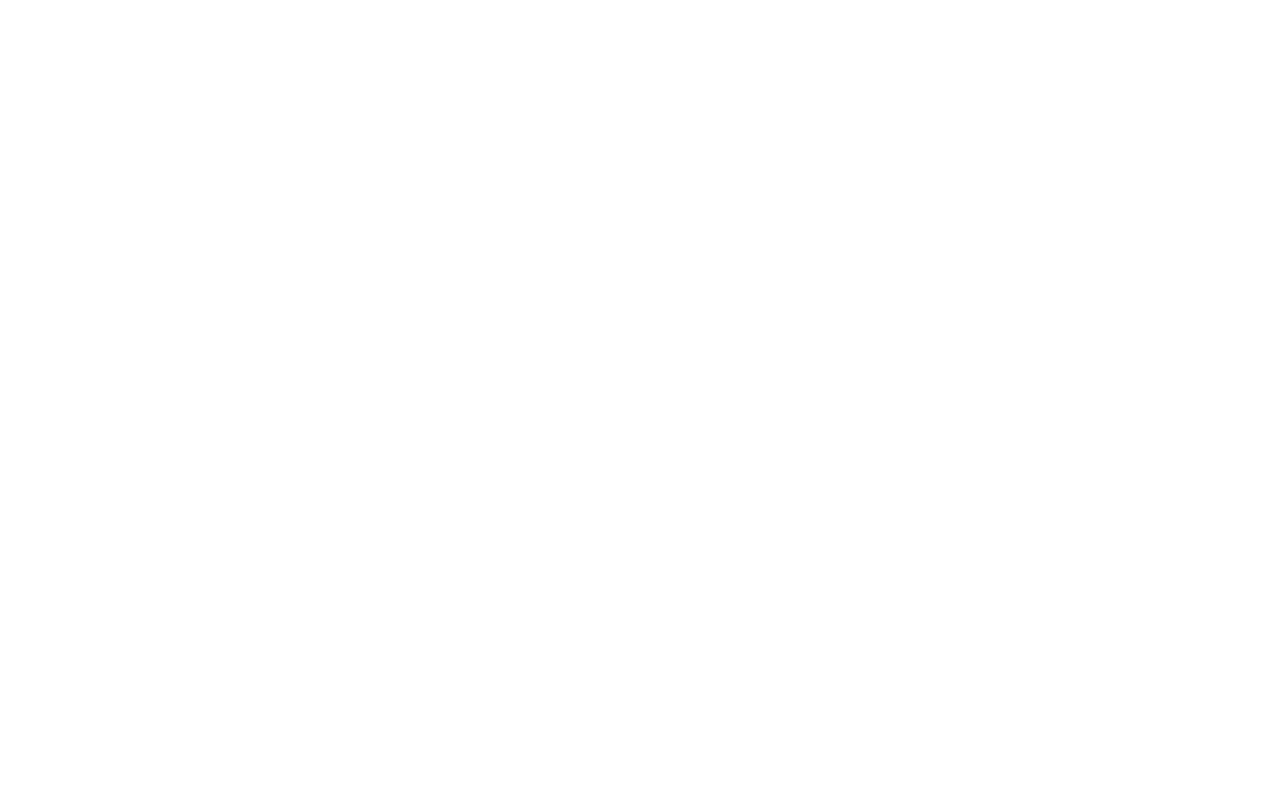
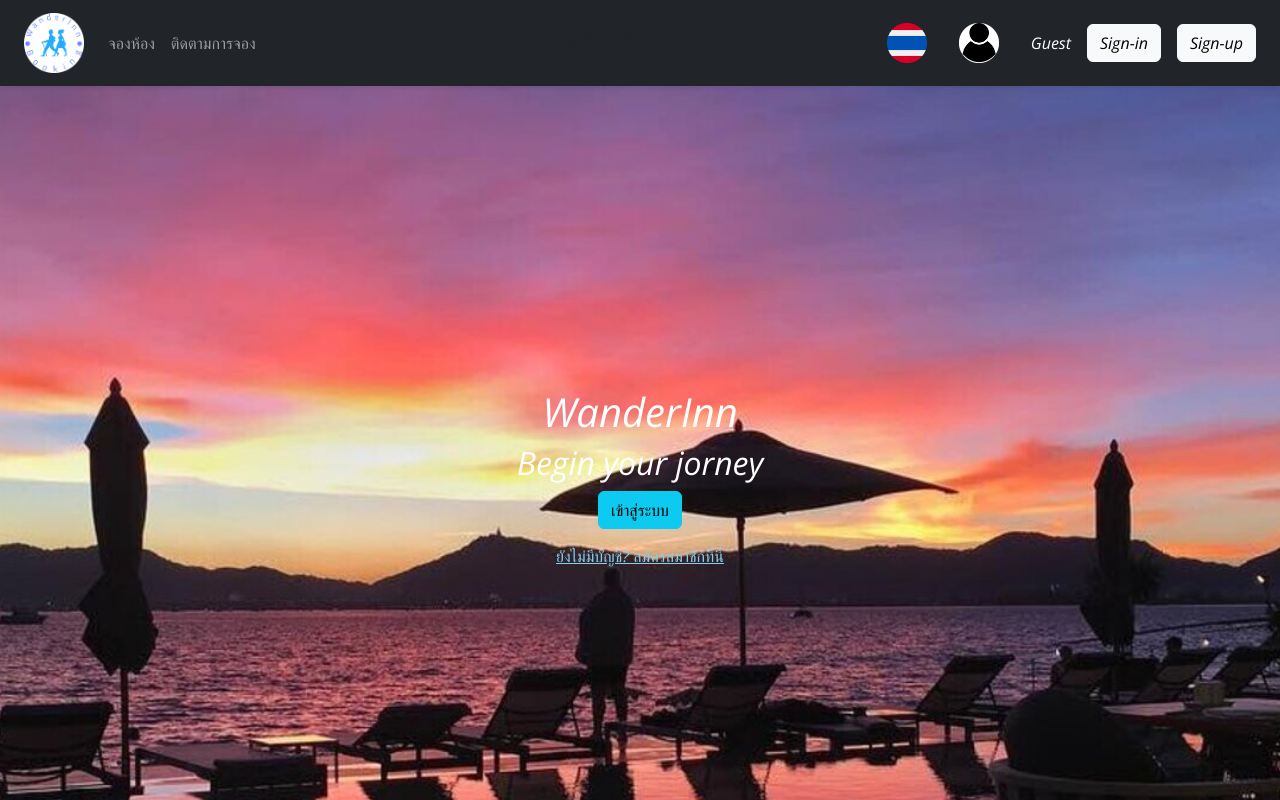
Before and after one commit to Nagalin/WanderInn, a React (Vite) app in the folder frontend/: page / in a window 1280 px wide. Before the commit this address had no page. Shown: the top 800 px of the page. Built offline with nearby package versions, Linux system fonts and the light colour scheme.

Commit message:
Frontend6-2-2024

```diff
--- a/frontend/src/App.tsx
+++ b/frontend/src/App.tsx
@@ -13,9 +13,10 @@
         {/* <Route path="/" element={<Login />} /> */}
         {/* <Route element={<Protected/>}> */}
         <Route element={<Navbar />}>
-          <Route path="/homepage" element={<Homepage />} />
+          <Route path="/" element={<Homepage />} />
           <Route path="/booking" element={<Booking />} />
           <Route path="/trackingBooking" element={<TrackingBooking />} />
+          <Route path="*" element={<h1>404 not found</h1>}/>
         </Route>
       </Routes>
     </>
--- a/frontend/src/components/Navbar.tsx
+++ b/frontend/src/components/Navbar.tsx
@@ -25,7 +25,7 @@
         data-bs-theme="dark"
       >
         <div className="d-flex align-items-center ms-4">
-          <NavbarBs.Brand href="/Homepage">
+          <NavbarBs.Brand href="/">
             <img
               style={{ height: "60px", width: "60px", objectFit: "cover" }}
               alt="Logo"
--- a/frontend/src/pages/Homepage.tsx
+++ b/frontend/src/pages/Homepage.tsx
@@ -6,7 +6,6 @@
 import greenScreen from "../assets/green.png";
 import Loginform from "../features/login/components/Loginform";
 import Signupform from "../features/signup/Signupform";
-
 const Homepage = () => {
   const [showSignIn, setShowSignIn] = useState(false);
   const [showSignUp, setShowSignUp] = useState(false);
@@ -19,7 +18,7 @@
   const [open, setOpen] = useState(false);
 
   useEffect(() => {
-    setTimeout(() => setOpen(true),500)
+    setTimeout(() => setOpen(true),700)
 
   },[])
   return (
@@ -38,7 +37,7 @@
           <div className="insideBg">
              <Fade in={open}>
             <h1 className="text-white">WanderInn</h1></Fade>
-            <h2 className="text-white">เริ่มต้นการท่องเที่ยวของคุณได้ที่นี่</h2>
+            <h2 className="text-white">Begin your jorney</h2>
             <Button variant="info" onClick={handleShowSignIn}>เข้าสู่ระบบ</Button>{' '}
               <p onClick={handleShowSignUp}
                 style={{
@@ -46,6 +45,8 @@
                   marginTop: "15px",
                   textDecoration: "none",
                   cursor: "underline",
+                  textDecorationLine: 'underline'
+
                 }}
               >
                 ยังไม่มีบัญชี? สมัครสมาชิกที่นี่
--- a/frontend/src/pages/TrackingBooking.tsx
+++ b/frontend/src/pages/TrackingBooking.tsx
@@ -3,7 +3,7 @@
 const TrackingBooking = () => {
   return (
     <div>
-
+      <h1>welcome to tracking system eiei</h1>
     </div>
   )
 }
```
